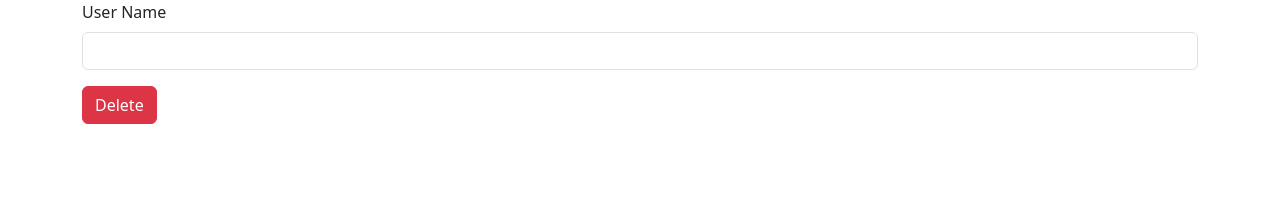
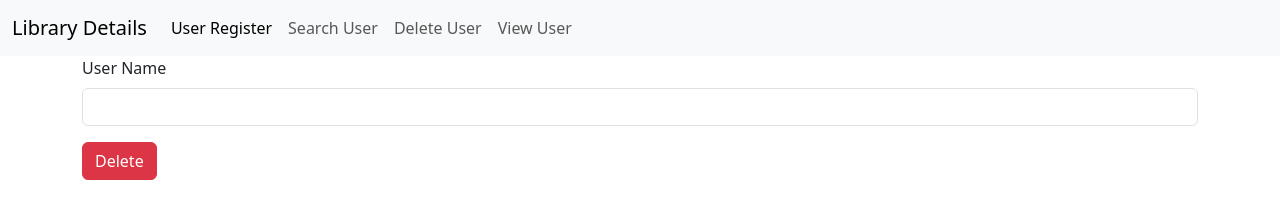
Before and after one commit to swadhi03/User-book, a plain HTML site: page delete.html in a window 1280 px wide. Drawn offline with nearby package versions, Linux system fonts and the light colour scheme.

Commit message:
navigation completed

```diff
--- a/delete.html
+++ b/delete.html
@@ -10,6 +10,31 @@
 </head>
 
 <body>
+    <nav class="navbar navbar-expand-lg bg-body-tertiary">
+        <div class="container-fluid">
+          <a class="navbar-brand" href="#">Library Details</a>
+          <button class="navbar-toggler" type="button" data-bs-toggle="collapse" data-bs-target="#navbarNav" aria-controls="navbarNav" aria-expanded="false" aria-label="Toggle navigation">
+            <span class="navbar-toggler-icon"></span>
+          </button>
+          <div class="collapse navbar-collapse" id="navbarNav">
+            <ul class="navbar-nav">
+              <li class="nav-item">
+                <a class="nav-link active" aria-current="page" href="index.html">User Register</a>
+              </li>
+              <li class="nav-item">
+                <a class="nav-link" href="search.html">Search User</a>
+              </li>
+              <li class="nav-item">
+                <a class="nav-link" href="delete.html">Delete User</a>
+              </li>
+              <li class="nav-item">
+                <a class="nav-link" href="viewall.html">View User</a>
+              </li>
+
+            </ul>
+          </div>
+        </div>
+      </nav>
     <div class="container">
         <div class="row">
             <div class="col-12 col-sm-12 col-md-12 col-lg-12 col-xl-12 col-xxl-12">
```
Also changed, not shown: index.html (+25 -0 lines), search.html (+25 -0 lines), viewall.html (+25 -0 lines).
